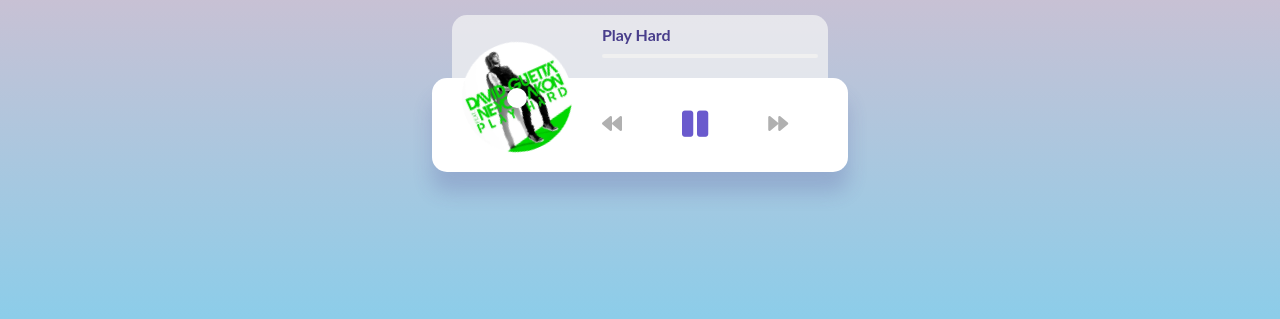
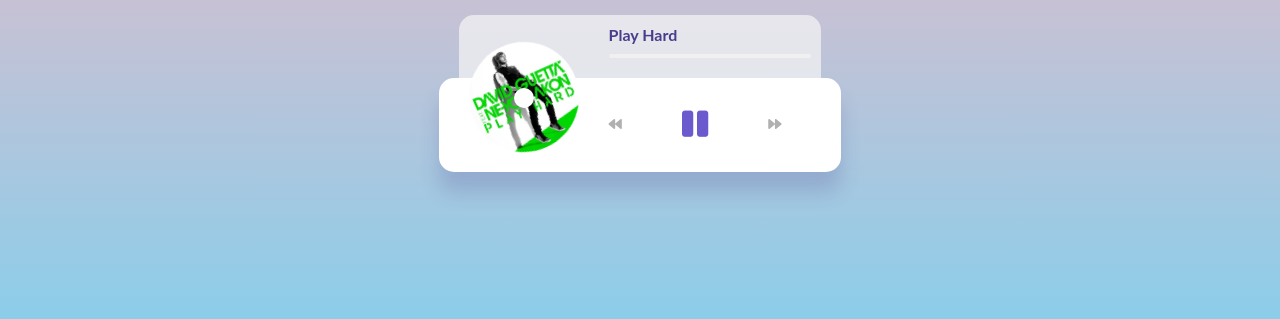
Before and after one commit to Elie-Mos/music-player, a plain HTML site: page index.html in a window 1280 px wide. Both pictures are taken after a click on the button 611 px from the left and 419 px from the top of the page. Shown: the part 295-614 px from the top of the page. Drawn offline with Linux system fonts and the light colour scheme.

Commit message:
changement css

```diff
--- a/src/css/style.css
+++ b/src/css/style.css
@@ -5,8 +5,8 @@
 body {
   background-image: linear-gradient(
     0deg,
-    rgb(135, 206, 235) 20%, /* bleu ciel doux */
-    rgb(255, 182, 193) 100% /* rose pâle */
+    rgb(135, 206, 235) 20%,
+    rgb(255, 182, 193) 100%
   );
   height: 100vh;
   display: flex;
@@ -90,15 +90,14 @@ body {
 .action-btn {
   background-color: #fff;
   border: 0;
-  color: #b0b0b0; /* gris doux */
-  font-size: 20px;
+  color: #b0b0b0;
   cursor: pointer;
   padding: 10px;
   margin: 0 20px;
 }
 
 .action-btn.action-btn-big {
-  color: #6a5acd; /* couleur légèrement violette */
+  color: #6a5acd;
   font-size: 30px;
 }
 
@@ -107,7 +106,7 @@ body {
 }
 
 .music-info {
-  background-color: rgba(245, 245, 245, 0.7); /* fond transparent gris clair */
+  background-color: rgba(245, 245, 245, 0.7);
   border-radius: 15px 15px 0 0;
   position: absolute;
   top: 0;
@@ -127,11 +126,11 @@ body {
 
 .music-info h4 {
   margin: 0;
-  color: #483d8b; /* violet foncé pour le texte */
+  color: #483d8b;
 }
 
 .progress-container {
-  background: #f0f0f0; /* gris très clair */
+  background: #f0f0f0;
   border-radius: 5px;
   cursor: pointer;
   margin: 10px 0;
@@ -140,7 +139,7 @@ body {
 }
 
 .progress {
-  background-color: #87ceeb; /* bleu clair harmonieux */
+  background-color: #87ceeb;
   border-radius: 5px;
   height: 100%;
   width: 0%;
```
